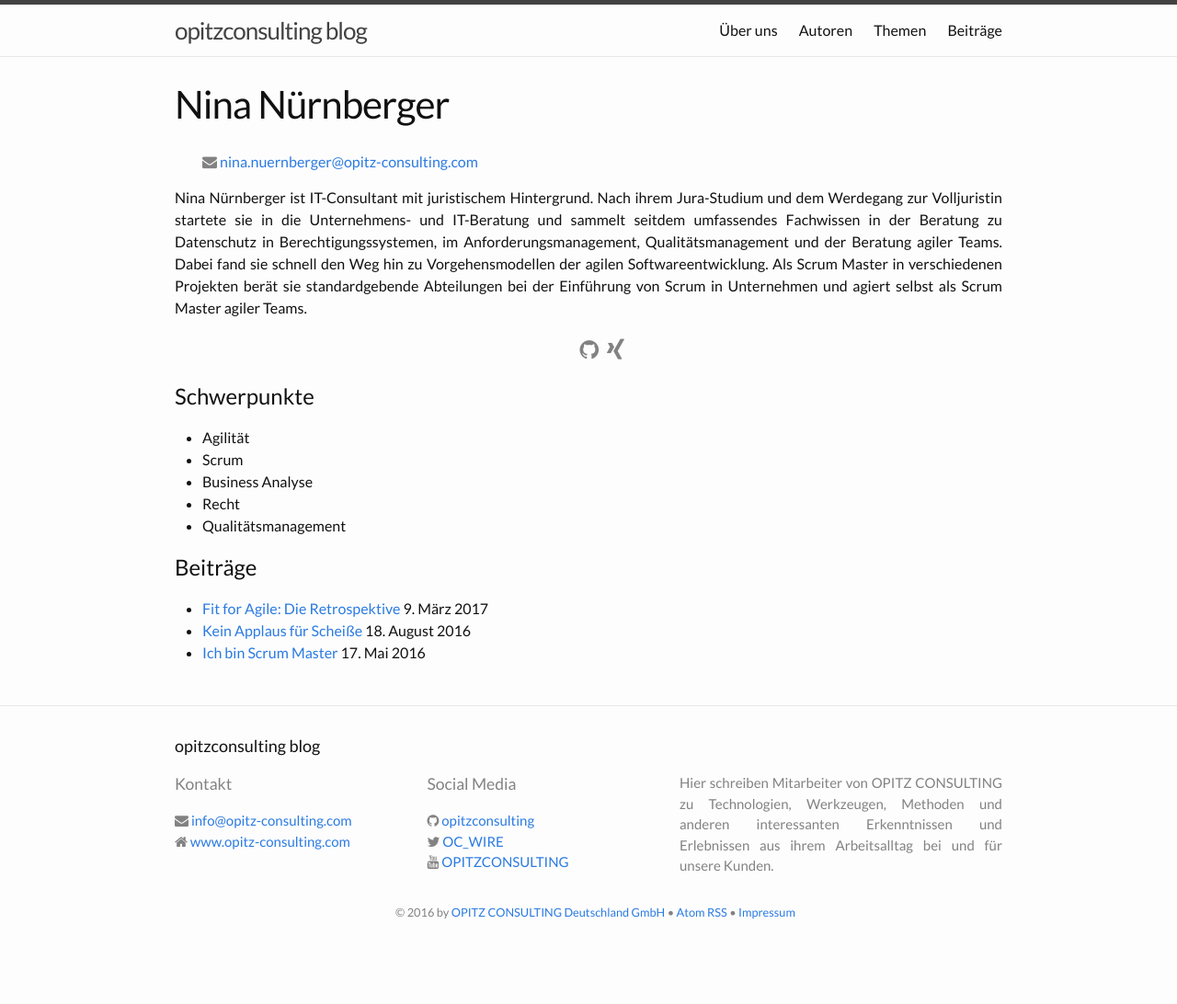
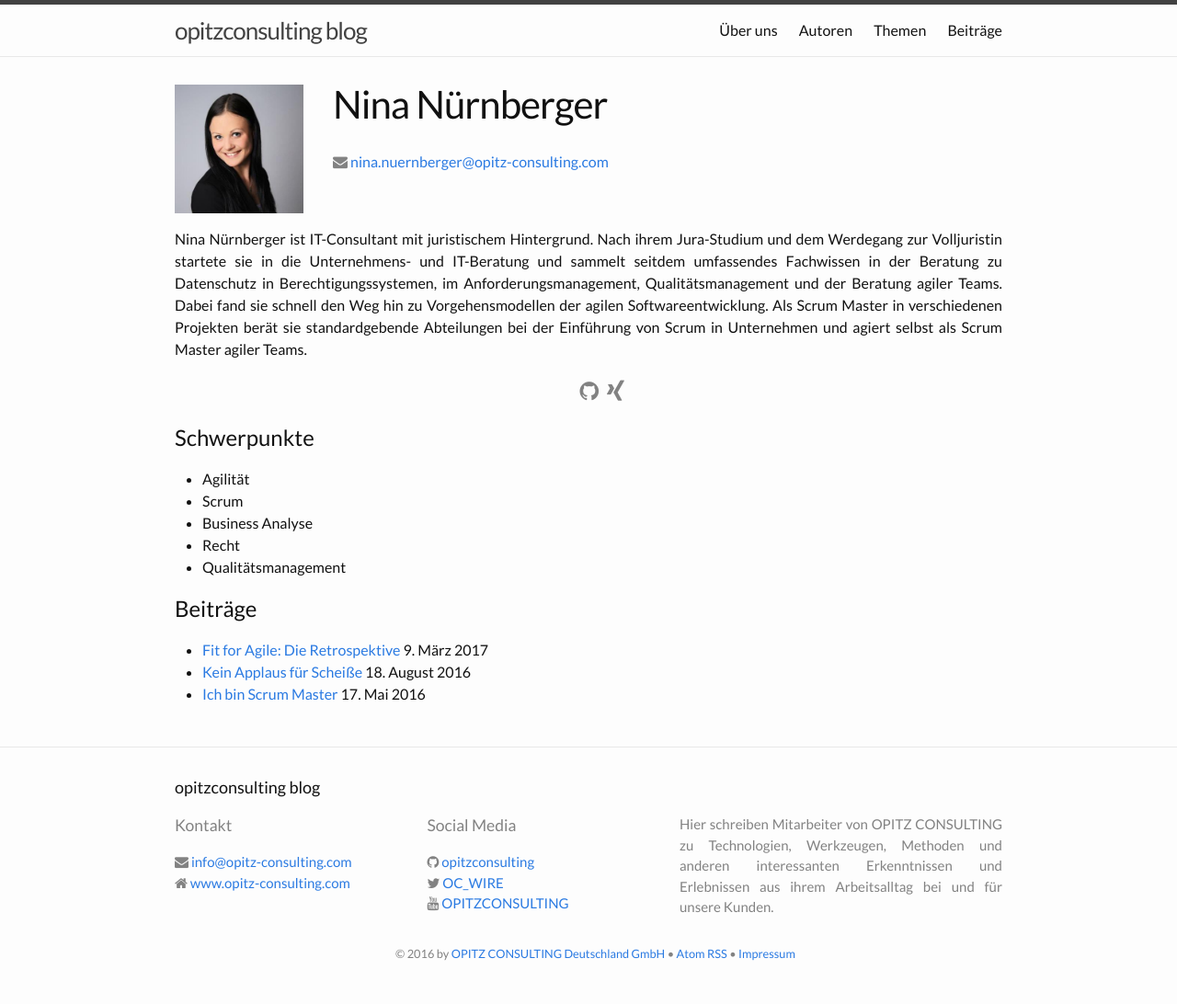
Before and after one commit to opitzconsulting/opitzconsulting.github.io, a Jekyll site: the page built from _authors/nina.nuernberger.md, in a window 1280 px wide. Shown: the whole page at 92% size. Built offline with Jekyll 4.4.1, drawn with Linux system fonts in a browser that asks for light colours; nearby versions of some CDN libraries; before the commit the page ends 1047 px from its top, so only the background shows below that.

Commit message:
bild hinzugefuegt

```diff
--- a/_authors/nina.nuernberger.md
+++ b/_authors/nina.nuernberger.md
@@ -2,6 +2,7 @@
 title: Nina Nürnberger
 username: nina.nuernberger
 email: nina.nuernberger@opitz-consulting.com
+picture: nina.nuernberger.jpg
 social:
   github: NinaNuernberger
   xing: Nina Nürnberger
```
Also changed, not shown: img/authors/nina.nuernberger.jpg (added).
